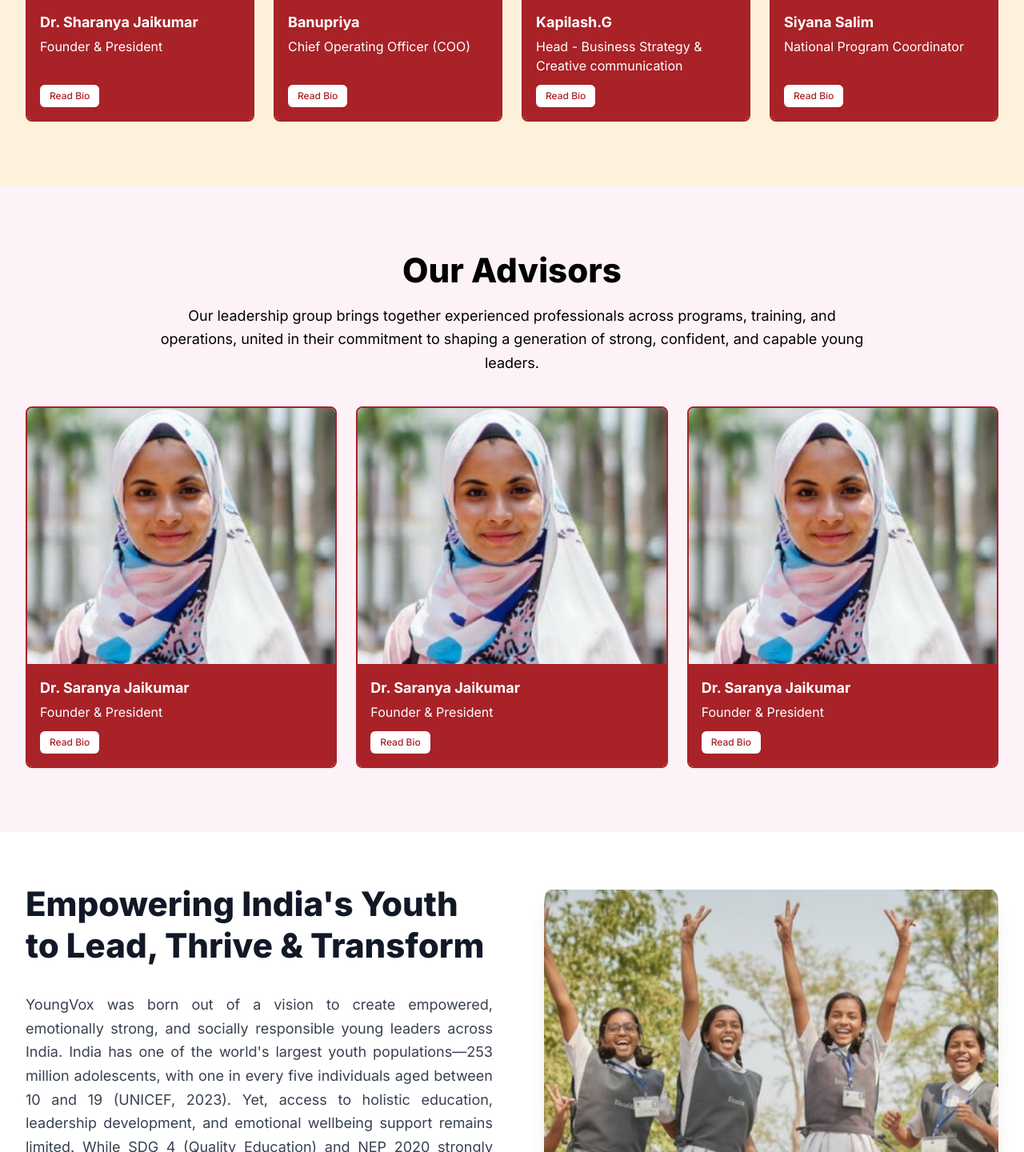
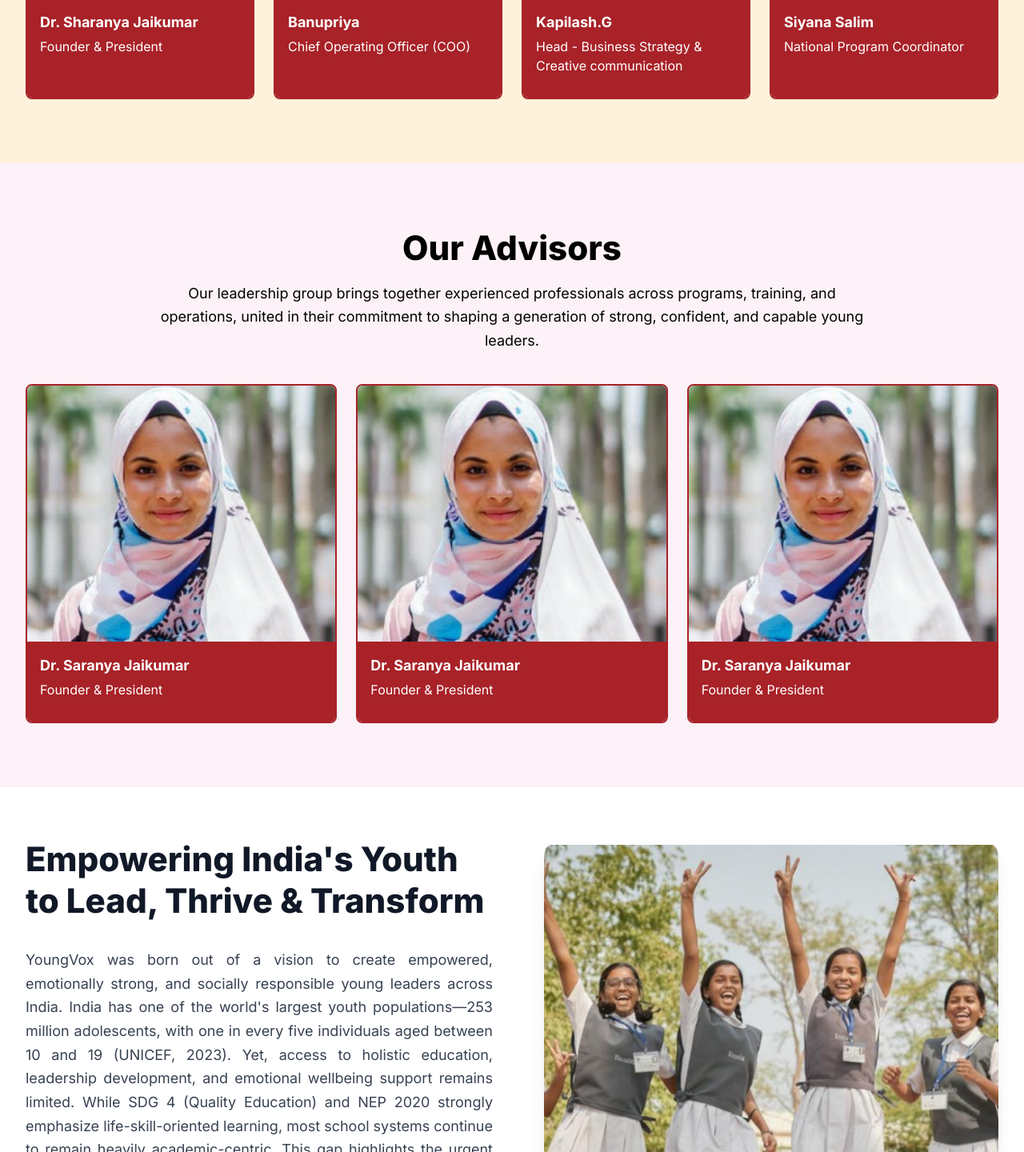
Before and after one commit to Rathees20/Youngvox, a React (Vite) app: page /about in a window 1280 px wide. Shown: the part 2050-3490 px from the top of the page at 80% size. Built offline with nearby package versions, Linux system fonts and the light colour scheme.

Commit message:
updated pages

```diff
--- a/src/components/About/AboutPage.jsx
+++ b/src/components/About/AboutPage.jsx
@@ -251,14 +251,7 @@ const AboutPage = () => {
                   <p className="text-white text-sm sm:text-base mb-3 flex-grow">
                     {member.title}
                   </p>
-                  <a
-                    href={member.linkedin}
-                    target="_blank"
-                    rel="noopener noreferrer"
-                    className="inline-block bg-white text-[#A82228] px-3 py-1.5 rounded-md text-xs font-medium hover:bg-gray-100 transition-colors w-fit"
-                  >
-                    Read Bio
-                  </a>
+
                 </div>
               </div>
             ))}
@@ -300,9 +293,7 @@ const AboutPage = () => {
                   <p className="text-white text-sm sm:text-base mb-3 flex-grow">
                     {advisor.title}
                   </p>
-                  <button className="bg-white text-[#A82228] px-3 py-1.5 rounded-md text-xs font-medium hover:bg-gray-100 transition-colors w-fit">
-                    Read Bio
-                  </button>
+
                 </div>
               </div>
             ))}
@@ -350,13 +341,13 @@ const AboutPage = () => {
       </section>
 
       {/* Our CSR Partners Section */}
+      {/*
       <section className="pt-3 sm:pt-6 lg:pt-8 pb-6 sm:pb-16 lg:pb-24 bg-white">
         <div className="max-w-7xl mx-auto px-3 sm:px-6 lg:px-8">
           <h2 className="text-[34px] leading-tight lg:text-[42px] font-extrabold text-black text-center mb-6 sm:mb-10">
             Our CSR Partners
           </h2>
 
-          {/* Partner Logos - Infinite Rotating Carousel */}
           <div className="overflow-hidden relative">
             <style>{`
               @keyframes csrScroll {
@@ -372,7 +363,6 @@ const AboutPage = () => {
               }
             `}</style>
             <div className="flex items-center gap-3 sm:gap-4 lg:gap-8 csr-infinite-scroll" style={{ width: '200%', display: 'flex' }}>
-              {/* Duplicate logos twice for seamless infinite loop */}
               {[...csrPartners, ...csrPartners].map((icon, index) => {
                 const altTexts = [
                   'CSR Partner 1',
@@ -400,6 +390,7 @@ const AboutPage = () => {
           </div>
         </div>
       </section>
+      */}
 
       {/* Connect. Collaborate. Create Future Leaders Section */}
       <section className="py-6 sm:py-16 lg:py-24 bg-white">
--- a/src/components/HowWeEmpower.jsx
+++ b/src/components/HowWeEmpower.jsx
@@ -146,11 +146,11 @@ const HowWeEmpower = () => {
                                 {empowermentCards.map((card, index) => (
                                     <SwiperSlide key={card.id}>
                                         <div
-                                            className={`rounded-[30px] overflow-hidden shadow-xl ${card.bgColor} transition-all duration-300 hover:shadow-2xl w-full lg:h-[480px] xl:h-[520px] flex flex-col mx-auto`}
+                                            className={`rounded-[30px] overflow-hidden shadow-xl ${card.bgColor} transition-all duration-300 hover:shadow-2xl w-full lg:h-[400px] xl:h-[440px] flex flex-col mx-auto`}
                                         >
                                             {/* Card Image Container */}
                                             <div className="p-5 lg:p-6 pb-0">
-                                                <div className="relative w-full aspect-[16/9.5] overflow-hidden rounded-[20px] shadow-sm bg-gray-100">
+                                                <div className="relative w-full aspect-[16/8.5] overflow-hidden rounded-[20px] shadow-sm bg-gray-100">
                                                     <img
                                                         src={card.image}
                                                         alt={card.title}
```
